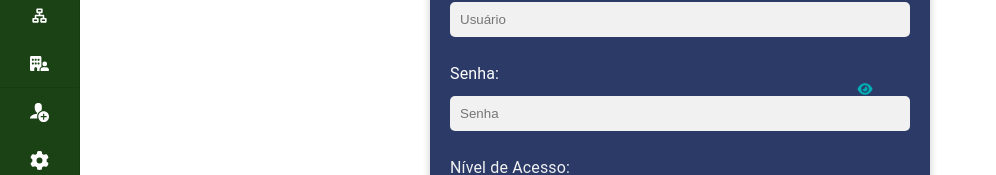
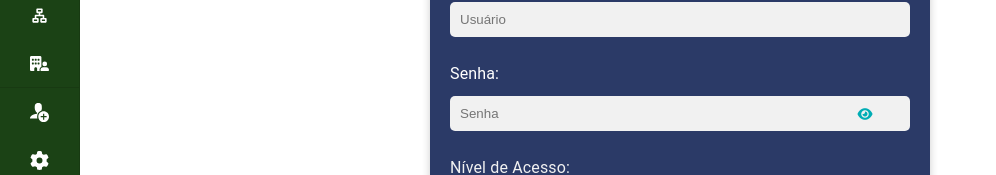
Before and after one commit to Equipe-Meta-Code/WE-COLEB---JJM-Log, a React (Vite) app in the folder frontend/: page /cadastro in a window 1280 px wide. Shown: the part 361-536 px from the top of the page, without its empty margins (0-996 px from the left). Built offline with nearby package versions, Linux system fonts and the light colour scheme; no server answers; sample sign-in values are in the browser's storage.

Commit message:
Ajustes password-toggle2
Adição do style do botão para a tela cadastro

```diff
--- a/frontend/src/pages/login/CadastroUsuario.jsx
+++ b/frontend/src/pages/login/CadastroUsuario.jsx
@@ -96,7 +96,7 @@ function CadastroUsuario() {
                     />
                     <button
                         type="button"
-                        className="password-toggle"
+                        className="password-toggle2"
                         onClick={() => setMostrarSenha(!mostrarSenha)}
                     >
                         {mostrarSenha ? <i className="fas fa-eye-slash"></i> : <i className="fas fa-eye"></i>}
--- a/frontend/src/pages/login/cadastro.css
+++ b/frontend/src/pages/login/cadastro.css
@@ -110,3 +110,16 @@ h2 {
 .dropdown:hover {
     background-color: #e0e0e0; /* Cor ao passar o mouse sobre o dropdown */
 }
+
+.password-toggle2 {
+    width: 90px;
+    position: absolute;
+    right: 0px; /* Para manter o botão ao lado do input */
+    top: 10px;
+    background: none;
+    border: none;
+    color: #00adb5; /* Azul claro */
+    cursor: pointer;
+    background-color: transparent;
+    padding-top: 35px;
+}
```
